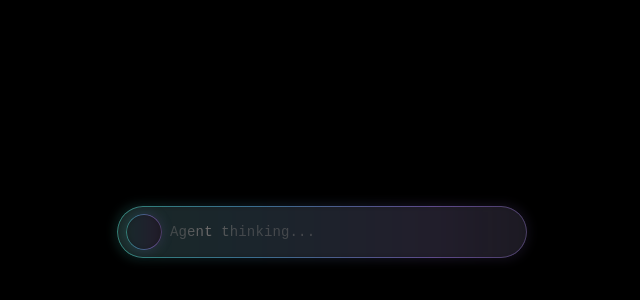
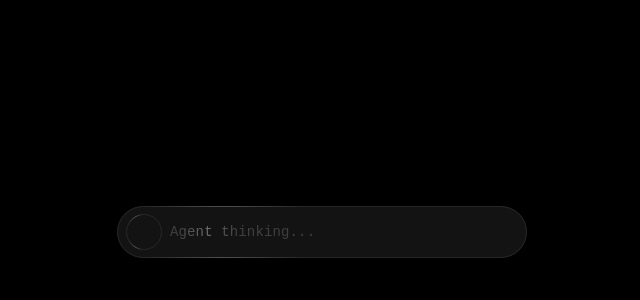
Before and after one commit to mattjss/AI-Orb, a Next.js app: page / in a window 1280 px wide. Shown: the part 268-568 px from the top of the page, without its empty margins (318-958 px from the left). Built offline with nearby package versions, Linux system fonts and the light colour scheme.

Commit message:
feat: replace aurora effect with metal shimmer on borders
Update border with metallic gray tones for modern look.

Co-authored-by: matt silverman <14959052+mattjss@users.noreply.github.com>

```diff
--- a/src/app/globals.css
+++ b/src/app/globals.css
@@ -9,29 +9,17 @@
   }
 }
 
-@keyframes aurora-flow {
-  0% {
-    background-position: 0% 50%;
-  }
-  50% {
-    background-position: 100% 50%;
-  }
-  100% {
-    background-position: 0% 50%;
-  }
-}
-
 body {
   margin: 0;
   min-height: 100vh;
 }
 
-/* Aurora glow border effect for pill and orb frame */
-.aurora-border {
+/* Metal shimmer border effect for pill and orb frame */
+.metal-border {
   position: relative;
 }
 
-.aurora-border::before {
+.metal-border::before {
   content: "";
   position: absolute;
   inset: -1px;
@@ -39,44 +27,19 @@ body {
   padding: 1px;
   background: linear-gradient(
     90deg,
-    #262628 0%,
-    #3b6e8f 20%,
-    #5e4a8a 35%,
-    #2d8a6e 50%,
-    #3b6e8f 65%,
-    #5e4a8a 80%,
-    #262628 100%
+    rgba(38,38,40,0.5) 0%,
+    rgba(38,38,40,0.5) 40%,
+    rgba(80,80,84,1) 50%,
+    rgba(38,38,40,0.5) 60%,
+    rgba(38,38,40,0.5) 100%
   );
-  background-size: 300% 100%;
+  background-size: 200% 100%;
   -webkit-mask: linear-gradient(#fff 0 0) content-box, linear-gradient(#fff 0 0);
   -webkit-mask-composite: xor;
   mask: linear-gradient(#fff 0 0) content-box, linear-gradient(#fff 0 0);
   mask-composite: exclude;
-  animation: aurora-flow 6s ease-in-out infinite;
+  animation: shimmer 3.5s linear infinite;
   pointer-events: none;
-  z-index: -1;
-}
-
-.aurora-border::after {
-  content: "";
-  position: absolute;
-  inset: -4px;
-  border-radius: inherit;
-  background: linear-gradient(
-    90deg,
-    transparent 0%,
-    rgba(59, 110, 143, 0.2) 20%,
-    rgba(94, 74, 138, 0.2) 35%,
-    rgba(45, 138, 110, 0.2) 50%,
-    rgba(59, 110, 143, 0.2) 65%,
-    rgba(94, 74, 138, 0.2) 80%,
-    transparent 100%
-  );
-  background-size: 300% 100%;
-  filter: blur(4px);
-  animation: aurora-flow 6s ease-in-out infinite;
-  pointer-events: none;
-  z-index: -1;
 }
 
 /* Orb frame: keep circle shape and border visible */
--- a/src/app/page.tsx
+++ b/src/app/page.tsx
@@ -57,7 +57,7 @@ export default function Home() {
         }}
       >
         <div
-          className="aurora-border"
+          className="metal-border"
           style={{
             width: 410,
             minWidth: 410,
@@ -77,7 +77,7 @@ export default function Home() {
         >
           {/* Orb frame: outer border ring */}
           <div
-            className="aurora-border"
+            className="metal-border"
             style={{
               width: 36,
               height: 36,
```
